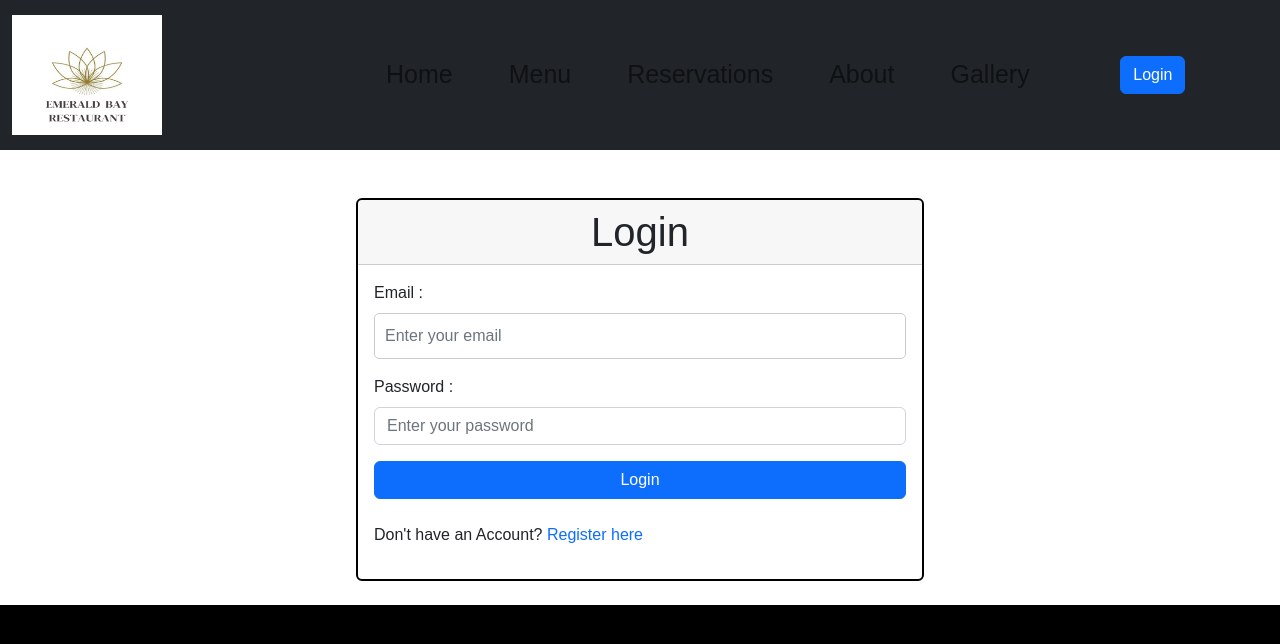
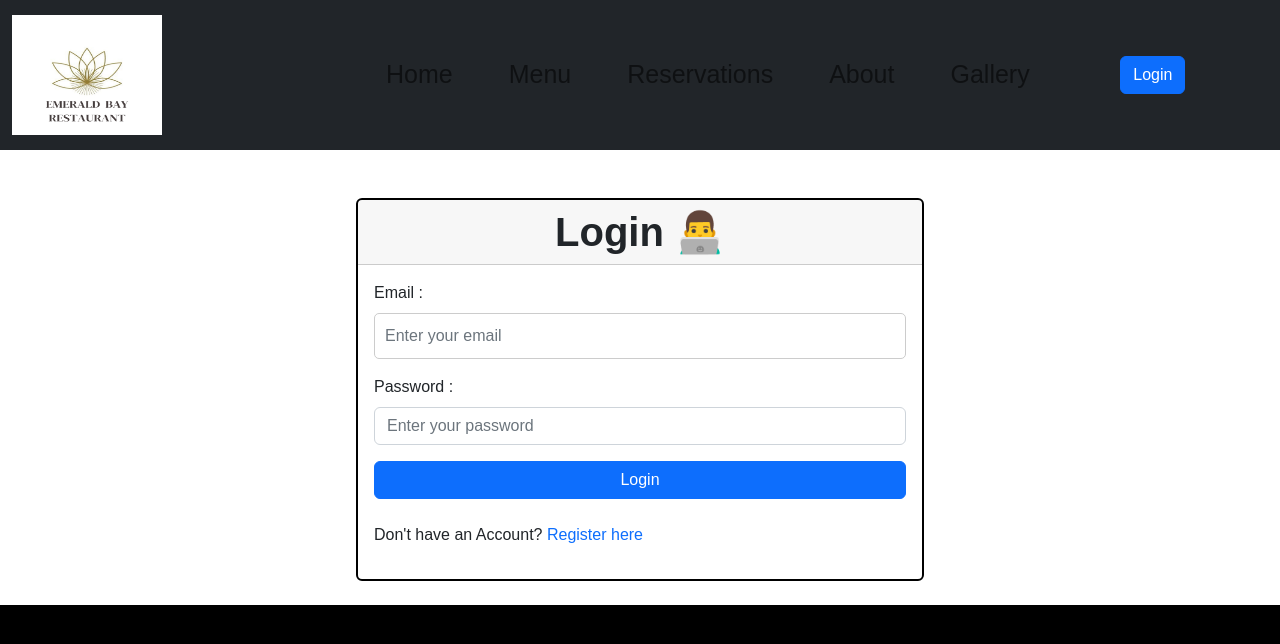
Before and after one commit to IreshEranga/Emerald-Bay, a React (Create React App) app in the folder frontend/: page /login in a window 1280 px wide. Shown: the top 644 px of the page. Built offline with nearby package versions, Linux system fonts and the light colour scheme; the HTML template or start-up script is replaced by a standard one.

Commit message:
Update index.jsx

```diff
--- a/frontend/src/pages/login/index.jsx
+++ b/frontend/src/pages/login/index.jsx
@@ -87,7 +87,7 @@ const index = () => {
       <div className="row justify-content-center">
         <div className="col-md-6">
           <div className="card" style={{border:'2px solid black'}}>
-            <h1 className="card-header text-center">Login</h1>
+            <h1 className="card-header text-center" style={{fontWeight:'700'}}>Login 👨‍💻</h1>
             <div className="card-body">
               <form onSubmit={handleSubmit} >
                 <div className="mb-3">
```
